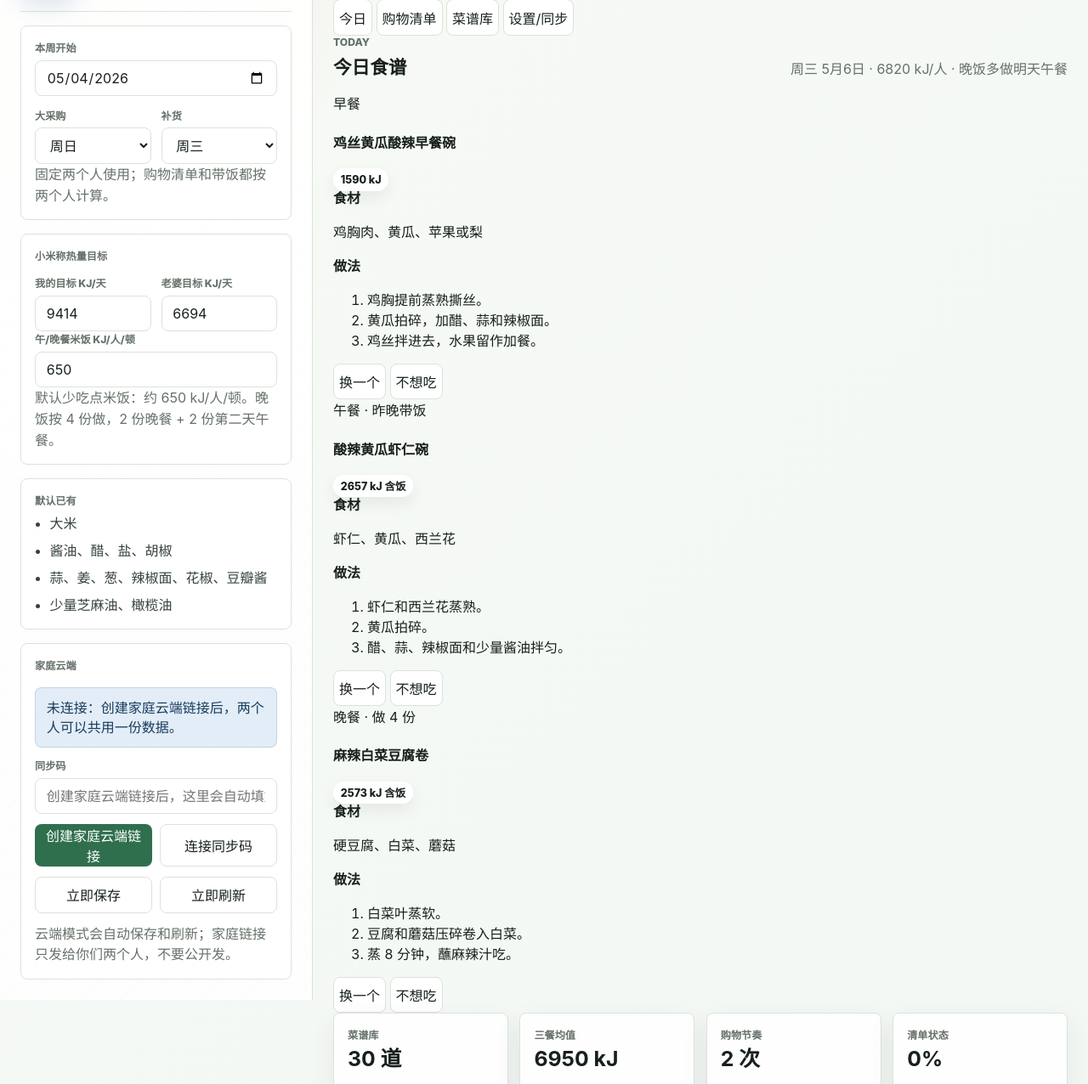
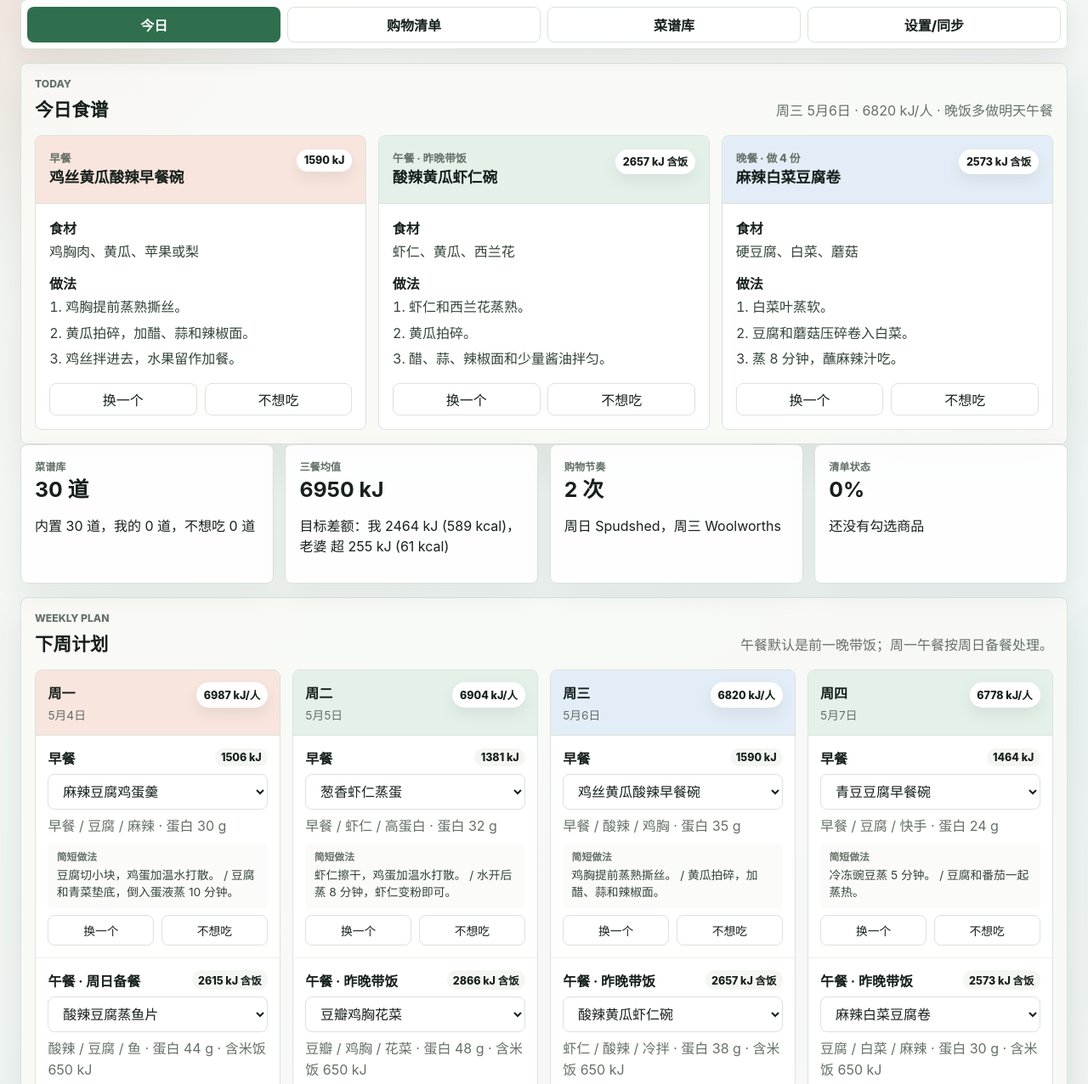
Before and after one commit to sai-dong/bunbury-sichuan-food-app, a plain HTML site: page index.html in a window 1280 px wide. Shown: the part 98-1374 px from the top of the page at 85% size. Drawn offline with Linux system fonts and the light colour scheme.

Commit message:
Add files via upload

```diff
--- a/styles.css
+++ b/styles.css
@@ -95,20 +95,26 @@
 
 .app-shell {
   display: grid;
-  grid-template-columns: minmax(18rem, 23rem) minmax(0, 1fr);
+  grid-template-columns: minmax(0, 1fr);
   min-height: 100vh;
 }
 
 .sidebar {
-  position: sticky;
-  top: 0;
-  align-self: start;
-  min-height: 100vh;
+  display: none;
+  order: 2;
+  max-width: 76rem;
+  width: calc(100% - 3rem);
+  margin: 0 auto 1.5rem;
   padding: 1.5rem;
-  border-right: 1px solid var(--line);
+  border: 1px solid var(--line);
+  border-radius: 8px;
   background:
     linear-gradient(180deg, rgba(255, 255, 255, 0.94), rgba(255, 255, 255, 0.78)),
     repeating-linear-gradient(135deg, rgba(47, 111, 78, 0.06) 0 1px, transparent 1px 11px);
+}
+
+.app-shell[data-view="settings"] .sidebar {
+  display: block;
 }
 
 .brand-block {
@@ -284,6 +290,9 @@
 
 .workspace {
   min-width: 0;
+  order: 1;
+  width: min(100%, 90rem);
+  margin: 0 auto;
   padding: 1.5rem;
 }
 
@@ -309,6 +318,34 @@
 
 .actions {
   justify-content: flex-end;
+}
+
+.app-nav {
+  position: sticky;
+  top: 0;
+  z-index: 5;
+  display: grid;
+  grid-template-columns: repeat(4, minmax(0, 1fr));
+  gap: 0.5rem;
+  margin: 0 0 1rem;
+  padding: 0.45rem;
+  border: 1px solid var(--line);
+  border-radius: 8px;
+  background: rgba(255, 255, 255, 0.92);
+  backdrop-filter: blur(12px);
+  box-shadow: 0 10px 28px rgba(34, 45, 38, 0.08);
+}
+
+.app-nav-btn {
+  min-width: 0;
+  padding: 0 0.65rem;
+  font-weight: 850;
+}
+
+.app-nav-btn.is-active {
+  border-color: transparent;
+  background: var(--green);
+  color: #fff;
 }
 
 .actions button,
@@ -352,6 +389,21 @@
   line-height: 1.1;
 }
 
+.view-section {
+  display: none;
+}
+
+.app-shell[data-view="home"] .view-home,
+.app-shell[data-view="shopping"] .view-shopping,
+.app-shell[data-view="recipes"] .view-recipes {
+  display: grid;
+}
+
+.app-shell[data-view="home"] .status-grid {
+  display: grid;
+}
+
+.today-section,
 .plan-section,
 .shopping-section,
 .library-section,
@@ -362,6 +414,97 @@
   border-radius: 8px;
   background: rgba(251, 251, 247, 0.76);
   box-shadow: var(--shadow);
+}
+
+.today-panel {
+  display: grid;
+  grid-template-columns: repeat(3, minmax(0, 1fr));
+  gap: 0.85rem;
+}
+
+.today-meal {
+  min-width: 0;
+  border: 1px solid var(--line);
+  border-radius: 8px;
+  background: #fff;
+  overflow: hidden;
+}
+
+.today-meal header {
+  display: flex;
+  align-items: flex-start;
+  justify-content: space-between;
+  gap: 0.75rem;
+  min-height: 5rem;
+  padding: 1rem;
+  border-bottom: 1px solid var(--line);
+  background: var(--pepper-soft);
+}
+
+.today-meal:nth-child(2) header {
+  background: var(--green-soft);
+}
+
+.today-meal:nth-child(3) header {
+  background: var(--blue-soft);
+}
+
+.meal-label {
+  display: block;
+  margin-bottom: 0.2rem;
+  color: var(--muted);
+  font-size: 0.8rem;
+  font-weight: 850;
+}
+
+.today-meal h4 {
+  margin: 0;
+  font-size: 1.1rem;
+  line-height: 1.25;
+}
+
+.today-meal-body {
+  display: grid;
+  gap: 0.8rem;
+  padding: 1rem;
+}
+
+.today-meal-body p,
+.today-meal-body ol {
+  margin: 0.25rem 0 0;
+  color: #34443a;
+  line-height: 1.55;
+}
+
+.today-meal-body ol {
+  display: grid;
+  gap: 0.35rem;
+  padding-left: 1.2rem;
+}
+
+.meal-actions,
+.recipe-actions {
+  display: flex;
+  flex-wrap: wrap;
+  gap: 0.55rem;
+  padding: 0 1rem 1rem;
+}
+
+.meal-actions button,
+.recipe-actions button {
+  flex: 1 1 7rem;
+  min-height: 2.35rem;
+  padding: 0 0.7rem;
+}
+
+.meal-actions.compact {
+  padding: 0;
+}
+
+.meal-actions.compact button {
+  flex: 1 1 auto;
+  min-height: 2.25rem;
+  font-size: 0.86rem;
 }
 
 .section-heading {
@@ -471,6 +614,22 @@
   font-size: 0.78rem;
 }
 
+.slot-steps {
+  display: grid;
+  gap: 0.2rem;
+  padding: 0.55rem 0.65rem;
+  border-radius: 8px;
+  background: #fbfcf9;
+  color: #34443a;
+  font-size: 0.86rem;
+  line-height: 1.45;
+}
+
+.slot-steps strong {
+  color: var(--muted);
+  font-size: 0.74rem;
+}
+
 .target-row {
   display: grid;
   gap: 0.35rem;
@@ -495,7 +654,7 @@
 
 .store-grid {
   display: grid;
-  grid-template-columns: repeat(2, minmax(0, 1fr));
+  grid-template-columns: minmax(0, 1fr);
   gap: 1rem;
 }
 
@@ -623,10 +782,18 @@
   line-height: 1.45;
 }
 
-.delete-recipe {
-  width: calc(100% - 1.8rem);
-  margin: 0 0.9rem 0.9rem;
+.delete-recipe,
+.recipe-actions [data-reject-id] {
   color: var(--pepper);
+}
+
+.empty-card {
+  min-height: 6rem;
+  padding: 1rem;
+  border: 1px solid var(--line);
+  border-radius: 8px;
+  background: #fff;
+  color: var(--muted);
 }
 
 .add-layout,
@@ -699,18 +866,12 @@
 }
 
 @media (max-width: 1120px) {
-  .app-shell {
-    grid-template-columns: 1fr;
-  }
-
   .sidebar {
-    position: static;
-    min-height: auto;
-    border-right: 0;
-    border-bottom: 1px solid var(--line);
+    width: calc(100% - 2rem);
   }
 
   .status-grid,
+  .today-panel,
   .add-layout,
   .share-layout {
     grid-template-columns: repeat(2, minmax(0, 1fr));
@@ -740,6 +901,7 @@
   }
 
   .status-grid,
+  .today-panel,
   .store-grid,
   .add-layout,
   .share-layout,
@@ -752,10 +914,15 @@
   }
 
   .plan-section,
+  .today-section,
   .shopping-section,
   .library-section,
   .add-section {
     padding: 0.8rem;
+  }
+
+  .app-nav {
+    grid-template-columns: repeat(2, minmax(0, 1fr));
   }
 
   .plan-grid,
@@ -771,6 +938,7 @@
 
   .sidebar,
   .actions,
+  .app-nav,
   .filter-tabs,
   .search-row,
   .add-section,
```
